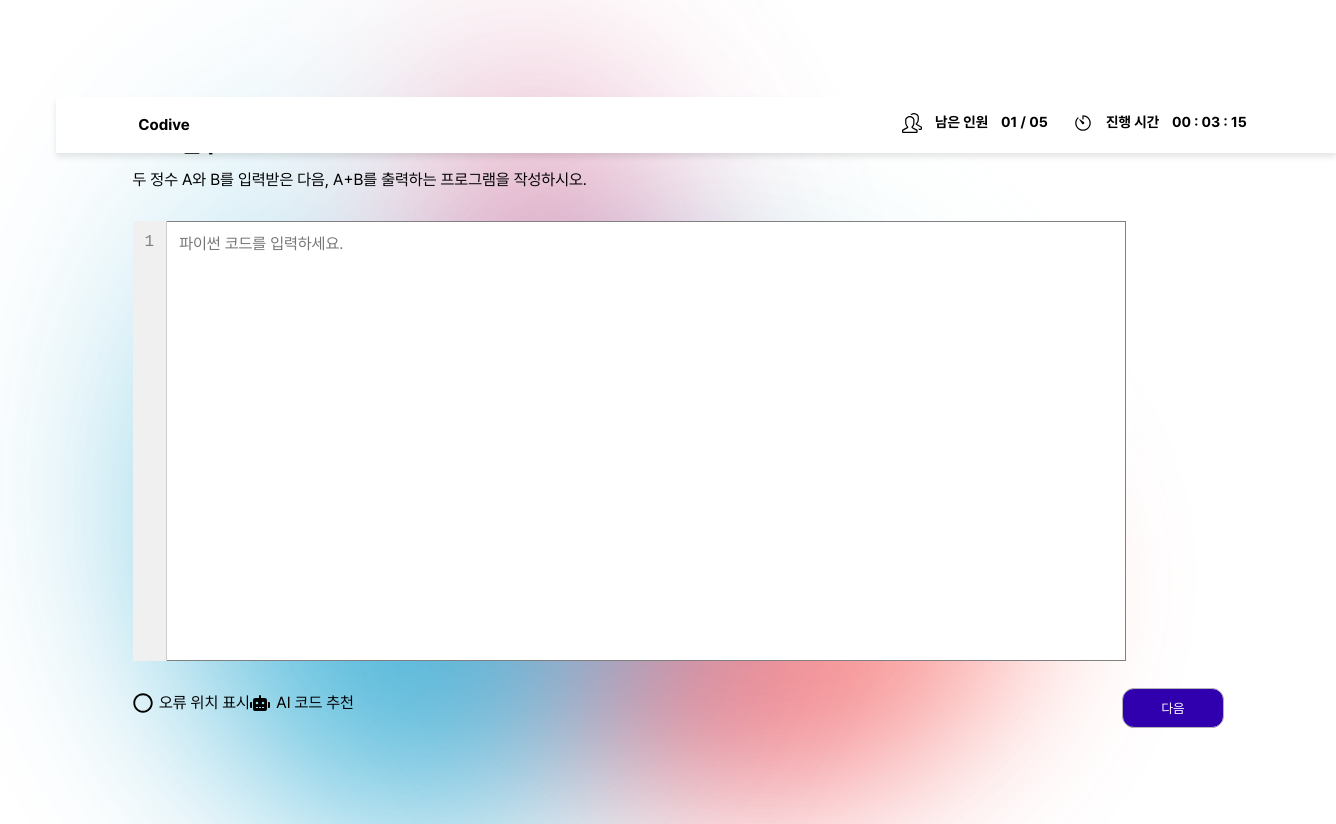
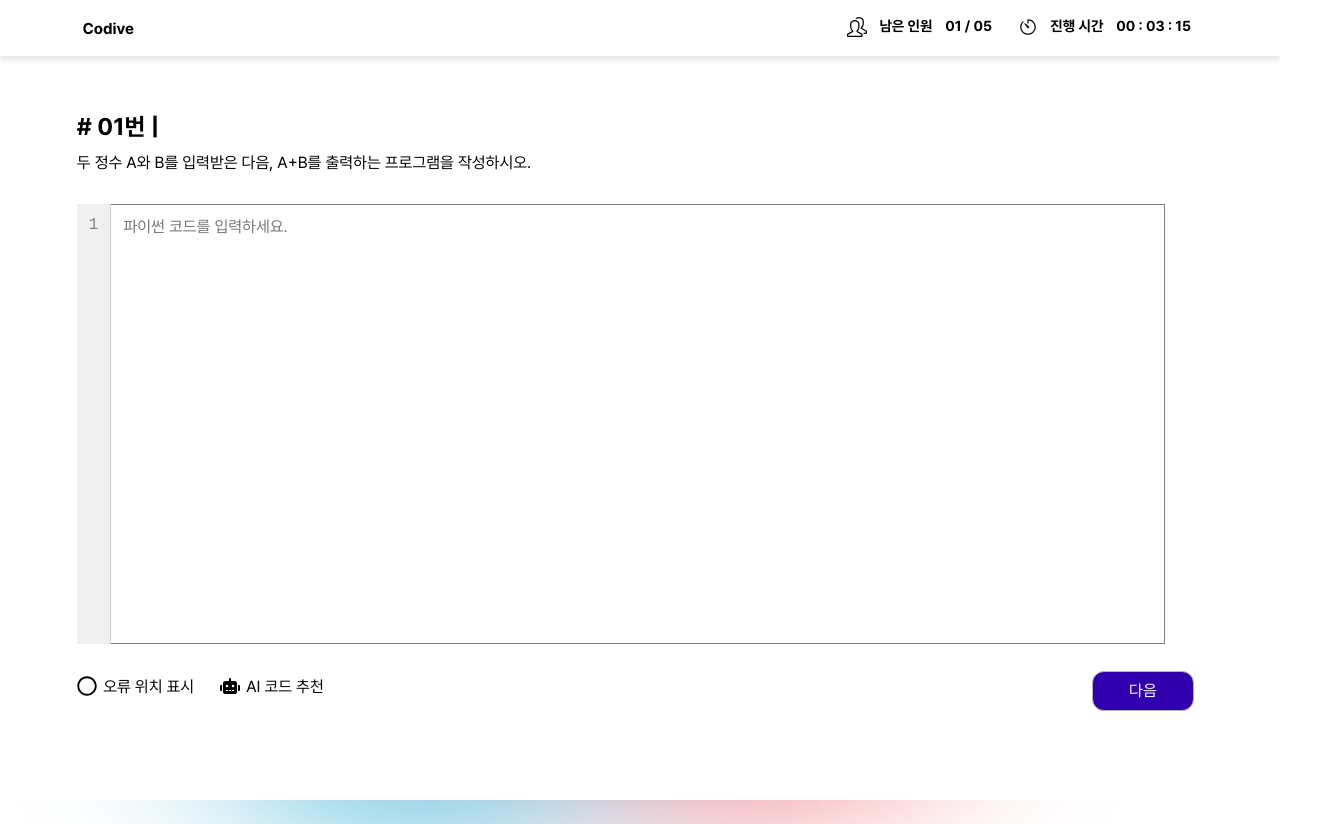
Before and after one commit to seajihey/Codive, a React (Create React App) app in the folder codive/: page /room in a window 1280 px wide. Shown: the whole page, 1336 px wide, since content can reach past the window. Built offline with nearby package versions, Linux system fonts and the light colour scheme; a web font is replaced by a local one.

Commit message:
nav 고정, 배경 설정 수정

```diff
--- a/codive/src/Nav.css
+++ b/codive/src/Nav.css
@@ -51,6 +51,8 @@
     box-sizing: border-box;
     font-family: "Pretendard-Bold";
     box-shadow: 0 4px 6px rgba(0, 0, 0, 0.1);
+    top: 0; /* 화면 상단에 고정 */
+    left: 0; /* 좌측에서 시작 */
 }
 .logo{
 
--- a/codive/src/Room.css
+++ b/codive/src/Room.css
@@ -1,6 +1,6 @@
 .number {
   margin-left: 6vw;
-  margin-top: 1.5vh;
+  margin-top: 10vh;
   font-family: "Pretendard-Bold";
 }
 .problem {
@@ -20,6 +20,7 @@
   background-color: #3100AE;
   color: white;
   white-space: nowrap;
+  font-size: medium;
 }
 
 .ai-box {
@@ -30,7 +31,7 @@
   width: 85%;
   overflow: hidden;
   font-family: "Pretendard-Regular";
-  margin-left: 6vw;
+  margin-left: 1vw;
 }
 .aiBoxTitle {
   font-family: "Pretendard-Bold";
@@ -58,6 +59,7 @@
 }
 .errorButton {
   margin-left: 6vw;
+  margin-right: 2vw;
 }
 .errorButton .icon, .aiButton .icon {
   margin-right: 0.5vw;
@@ -119,3 +121,8 @@
   font-family: "Pretendard-Regular";
   outline: none;
 }
+.room-container {
+  background-color: white; /* 흰색 배경 적용 */
+  width: 100vw;  /* 화면 전체 너비 */
+  height: 100vh; /* 화면 전체 높이 */
+}
--- a/codive/src/pages/Room.js
+++ b/codive/src/pages/Room.js
@@ -53,7 +53,7 @@ function Room() {
   };
 
   return (
-    <>
+    <div className="room-container">
       <div className="exitButtonContainer">
         <button className="exitButton" onClick={exitRoom}>
           <FaDoorOpen className="icon" /> 방 나가기
@@ -107,7 +107,7 @@ function Room() {
         </div>
       )}
 
-    </>
+    </div>
   );
 }
 
```
